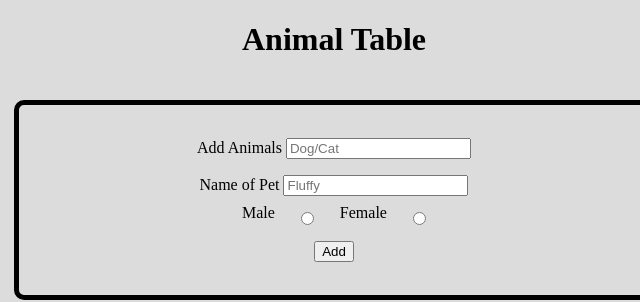
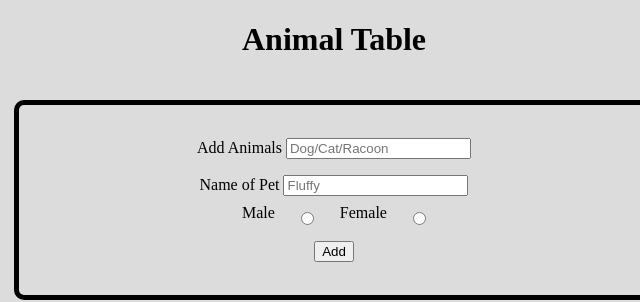
Before and after one commit to burlingtoncodeacademy-students/SD-U4-Form-EventListener_Lecture_Notes, a plain HTML site: page index.html in a window 1280 px wide. Shown: the top 302 px of the page, 306-946 px from the left. Drawn offline with Linux system fonts and the light colour scheme.

Commit message:
base notes updated

```diff
--- a/index.html
+++ b/index.html
@@ -16,7 +16,7 @@
     <div id="container">
         <form>
             <label for="species">Add Animals</label>
-            <input name="species" type="text" autocomplete="off" placeholder="Dog/Cat" />
+            <input name="species" type="text" autocomplete="off" placeholder="Dog/Cat/Racoon" />
             <br>
             <label for="name">Name of Pet</label>
             <input autocomplete="off" type="text" name="name" placeholder="Fluffy" />
--- a/index.js
+++ b/index.js
@@ -1,5 +1,7 @@
 // TODO: Global Variables
+
 
 // TODO: Event Listeners
 
+
 // TODO: Display to Table (function)
```
Also changed, not shown: 1 other file.
